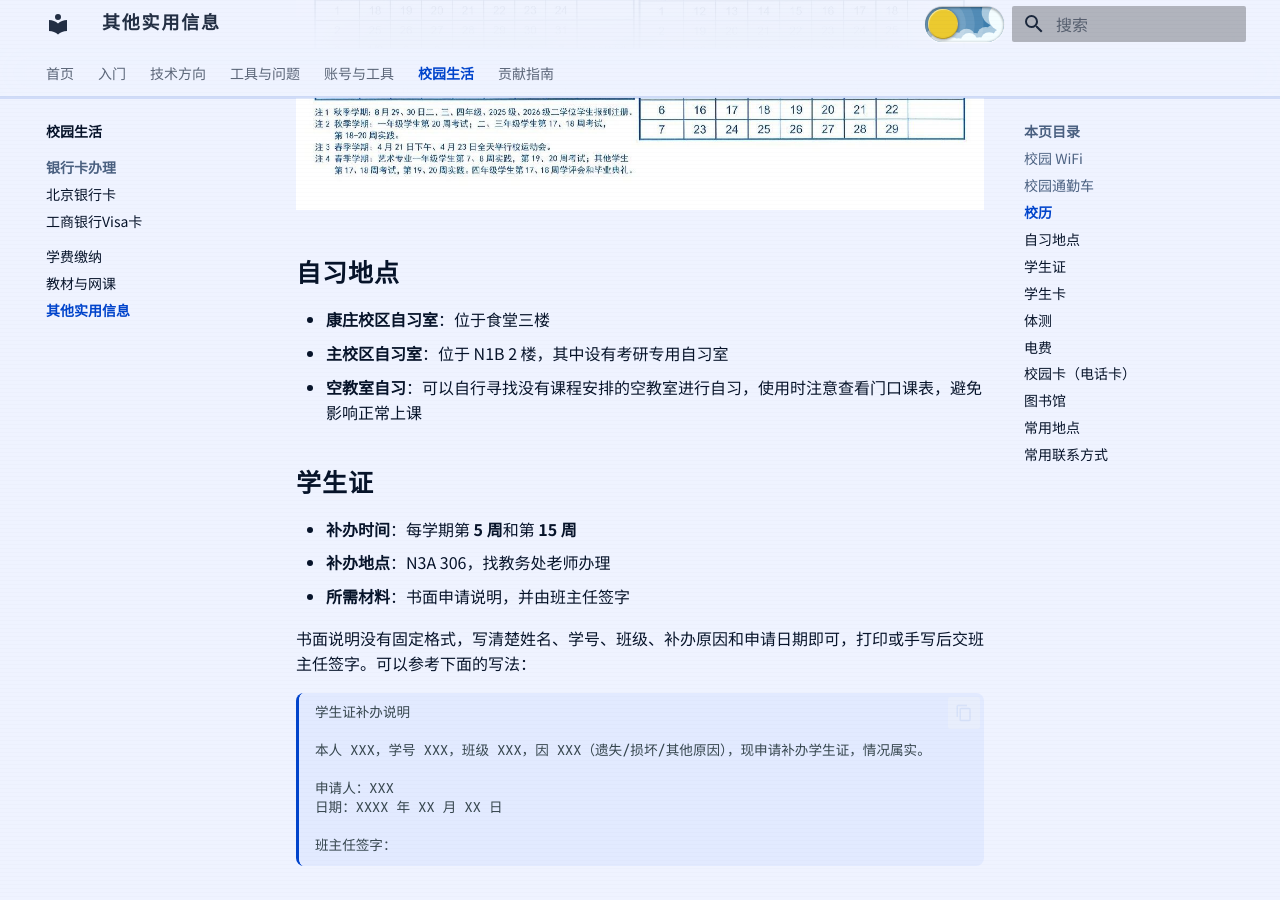
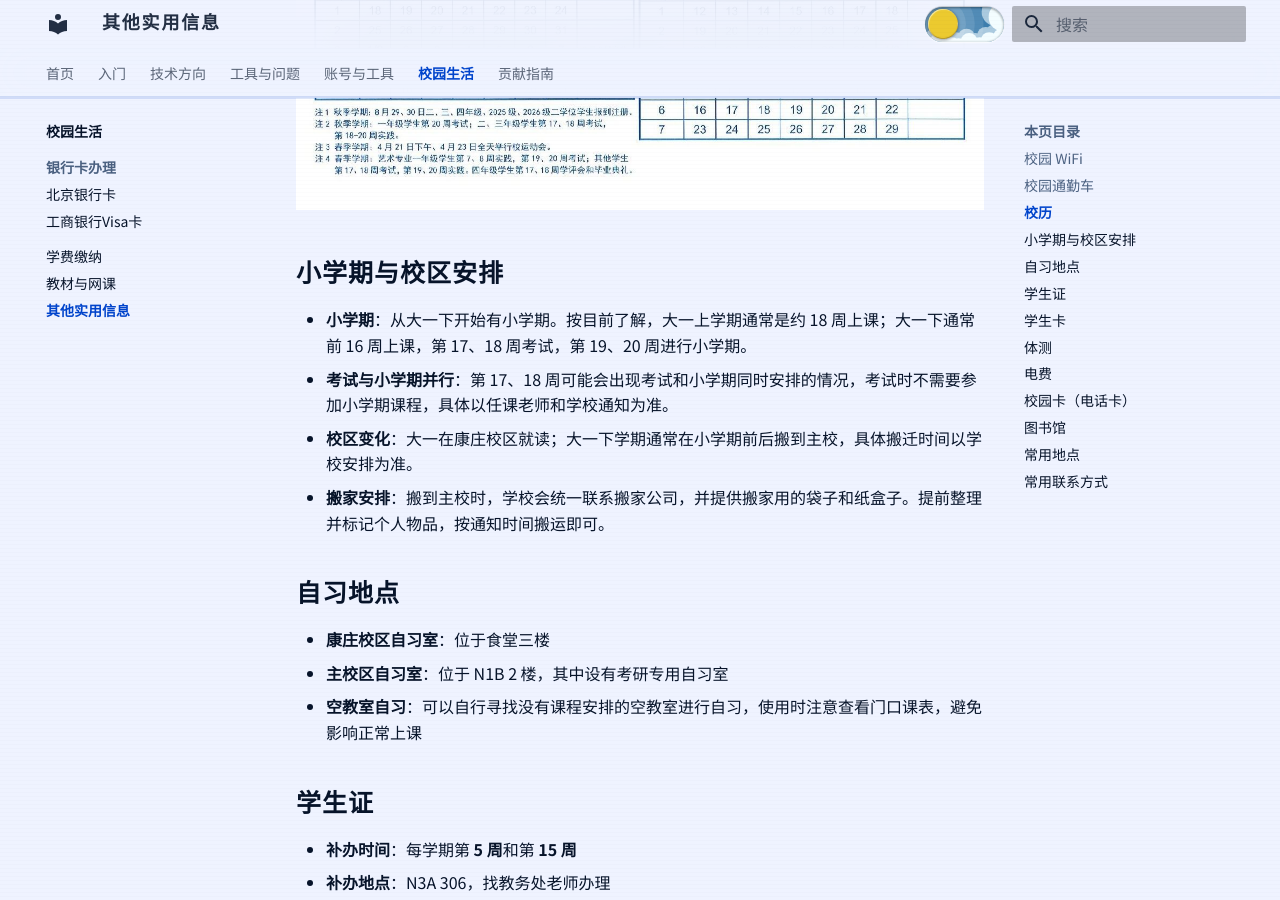
Before and after one commit to starnotes-xj/SurviveBIGCManual, an MkDocs documentation site: the page built from docs/05-校园生活/其他实用信息.md, in a window 1280 px wide and 900 px high, scrolled down 2350 px. Built offline with MkDocs 1.6.1 and Material for MkDocs 9.7.7, drawn with Linux system fonts in a browser that asks for light colours.

Commit message:
Document semester transitions and campus move logistics
Add the small-term schedule, exam overlap guidance, the Kangzhuang-to-main-campus transition, and the school-arranged moving support so first-year students can plan ahead.

Constraint: Semester timing and move dates can vary by school notice
Rejected: Present the schedule as a fixed guarantee | the source details include uncertainty
Confidence: high
Scope-risk: narrow
Reversibility: clean
Directive: Refresh timing and relocation details against each new academic calendar
Tested: python -m mkdocs build --strict
Not-tested: Live preview refresh was blocked by local browser URL policy

```diff
--- a/docs/05-校园生活/其他实用信息.md
+++ b/docs/05-校园生活/其他实用信息.md
@@ -34,6 +34,13 @@ http://172.16.3.200
 下图为 **2026—2027 学年校历**，包含秋季学期、春季学期、寒假、暑假以及考试、实践等安排。具体放假时间和教学安排以教务处后续通知为准。
 
 ![2026—2027 学年校历](assets/2026-2027学年校历.jpg)
+
+## 小学期与校区安排
+
+- **小学期**：从大一下开始有小学期。按目前了解，大一上学期通常是约 18 周上课；大一下通常前 16 周上课，第 17、18 周考试，第 19、20 周进行小学期。
+- **考试与小学期并行**：第 17、18 周可能会出现考试和小学期同时安排的情况，考试时不需要参加小学期课程，具体以任课老师和学校通知为准。
+- **校区变化**：大一在康庄校区就读；大一下学期通常在小学期前后搬到主校，具体搬迁时间以学校安排为准。
+- **搬家安排**：搬到主校时，学校会统一联系搬家公司，并提供搬家用的袋子和纸盒子。提前整理并标记个人物品，按通知时间搬运即可。
 
 ## 自习地点
 
```
